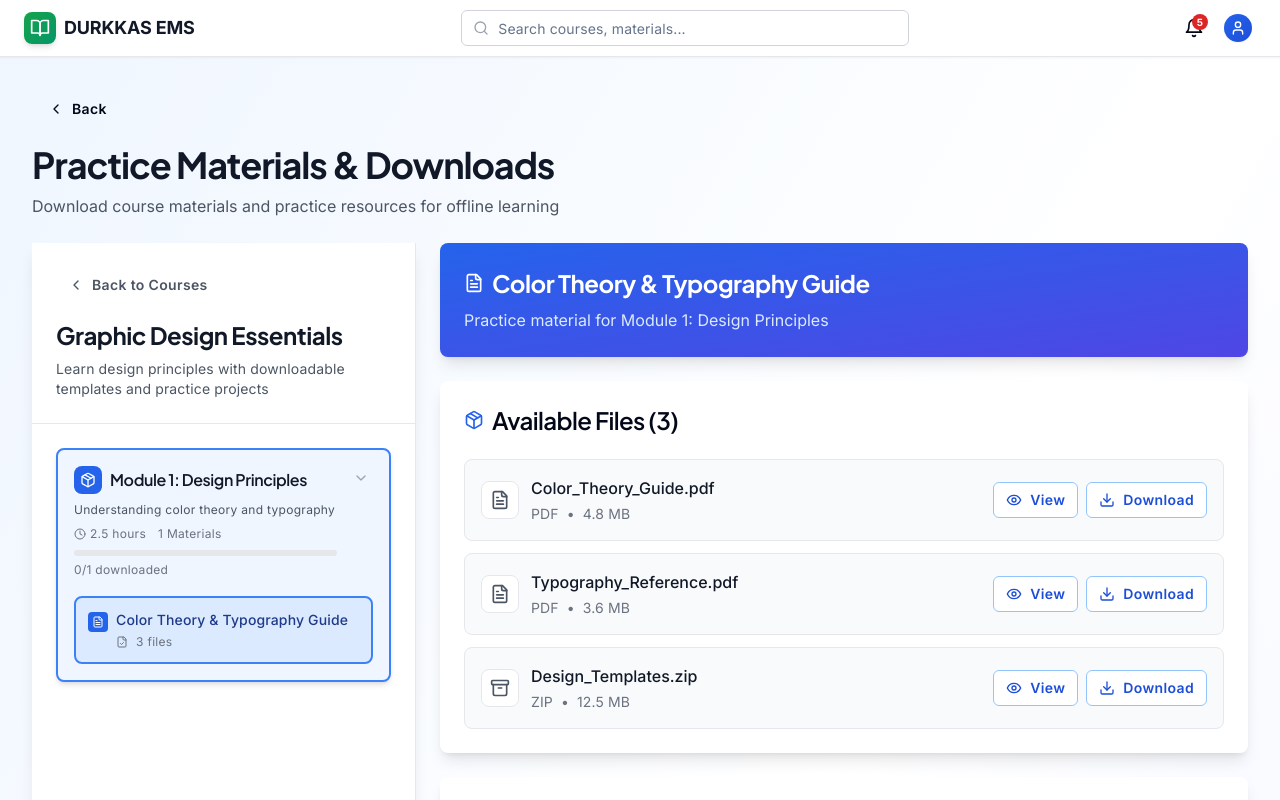
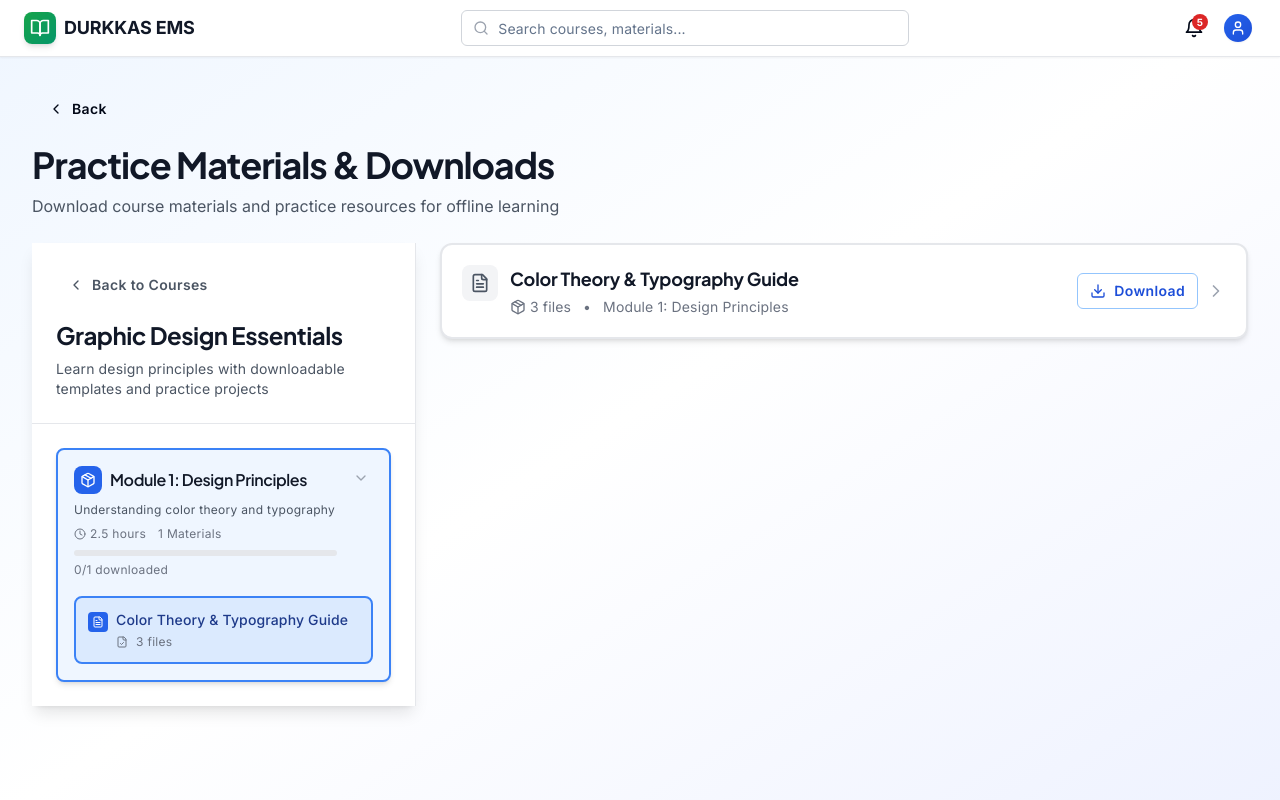
Before and after one commit to durkkasinfotech/EMS_ongoing, a Next.js app: page /dashboard/offline/student/courses in a window 1280 px wide. Both pictures are taken after a click on the element 639 px from the left and 528 px from the top of the page. Shown: the top 800 px of the page. Built offline with nearby package versions, Linux system fonts and the light colour scheme.

Commit message:
Convert content viewer to inline expandable dropdowns: each subtopic has unique expandable content section on screen, no popups

```diff
--- a/app/dashboard/offline/student/courses/page.tsx
+++ b/app/dashboard/offline/student/courses/page.tsx
@@ -151,6 +151,7 @@ export default function OfflineCoursesPage() {
   const [selectedModule, setSelectedModule] = useState<string | null>(null);
   const [selectedSubtopic, setSelectedSubtopic] = useState<string | null>(null);
   const [expandedModules, setExpandedModules] = useState<Set<string>>(new Set());
+  const [expandedContents, setExpandedContents] = useState<Set<string>>(new Set()); // Track expanded content sections
   const [downloadedContent, setDownloadedContent] = useState(getDownloadedContent());
   const [sidebarOpen, setSidebarOpen] = useState(false);
   const [isMobile, setIsMobile] = useState(false);
@@ -264,7 +265,25 @@ export default function OfflineCoursesPage() {
 
   const handleSubtopicSelect = (subtopicId: string) => {
     setSelectedSubtopic(subtopicId);
+    // Toggle content expansion
+    const newExpanded = new Set(expandedContents);
+    if (newExpanded.has(subtopicId)) {
+      newExpanded.delete(subtopicId);
+    } else {
+      newExpanded.add(subtopicId);
+    }
+    setExpandedContents(newExpanded);
     setSidebarOpen(false); // Close sidebar on mobile after selection
+  };
+
+  const toggleContentExpansion = (subtopicId: string) => {
+    const newExpanded = new Set(expandedContents);
+    if (newExpanded.has(subtopicId)) {
+      newExpanded.delete(subtopicId);
+    } else {
+      newExpanded.add(subtopicId);
+    }
+    setExpandedContents(newExpanded);
   };
 
   // Generate content for display
@@ -629,107 +648,147 @@ export default function OfflineCoursesPage() {
                     </div>
               </motion.div>
 
-              {/* Main Content Area */}
+              {/* Main Content Area - Expandable Dropdowns */}
               <div className="flex-1 min-w-0">
-                {selectedSubtopicData ? (
+                {selectedCourseData ? (
+                  <div className="space-y-4">
+                    {selectedCourseData.modules.map((module) => (
+                      <div key={module.id} className="space-y-3">
+                        {module.subtopics.map((subtopic) => {
+                          const isExpanded = expandedContents.has(subtopic.id);
+                          const isDownloaded = downloadedContent.some(
+                            (d: any) => d.subtopicId === subtopic.id
+                          );
+                          const content = generateContent(subtopic);
+
+                          return (
                             <motion.div
-                    key={selectedSubtopic}
-                    initial={{ opacity: 0, x: 20 }}
-                    animate={{ opacity: 1, x: 0 }}
-                    transition={{ duration: 0.3 }}
-                    className="space-y-6"
+                              key={subtopic.id}
+                              initial={{ opacity: 0, y: 10 }}
+                              animate={{ opacity: 1, y: 0 }}
+                              className="bg-white rounded-xl border-2 border-gray-200 shadow-md hover:shadow-lg transition-all overflow-hidden"
                             >
-                    {/* Content Header */}
-                    <Card className="border-0 shadow-lg bg-gradient-to-br from-blue-600 to-indigo-600 text-white">
-                      <CardContent className="p-6">
-                        <div className="flex items-start justify-between gap-4">
-                          <div className="flex-1">
-                            <div className="flex items-center gap-2 mb-2">
-                              <FileText className="h-5 w-5" />
-                              <h2 className="text-2xl font-bold">{selectedSubtopicData.title}</h2>
+                              {/* Dropdown Header - Always Visible */}
+                              <button
+                                onClick={() => toggleContentExpansion(subtopic.id)}
+                                className="w-full text-left p-5 hover:bg-gray-50 transition-colors"
+                              >
+                                <div className="flex items-center justify-between gap-4">
+                                  <div className="flex items-start gap-3 flex-1 min-w-0">
+                                    <div
+                                      className={`
+                                        p-2 rounded-lg flex-shrink-0
+                                        ${isExpanded ? "bg-blue-600" : "bg-gray-100"}
+                                      `}
+                                    >
+                                      <FileText
+                                        className={`h-5 w-5 ${isExpanded ? "text-white" : "text-gray-600"}`}
+                                      />
                                     </div>
-                            <p className="text-blue-100">
-                              Practice material for {selectedModuleData?.title}
-                            </p>
+                                    <div className="flex-1 min-w-0">
+                                      <div className="flex items-center gap-2 mb-1">
+                                        <h3 className="text-lg font-bold text-gray-900 line-clamp-1">
+                                          {subtopic.title}
+                                        </h3>
+                                        {isDownloaded && (
+                                          <CheckCircle2 className="h-5 w-5 text-blue-600 flex-shrink-0" />
+                                        )}
+                                      </div>
+                                      <div className="flex items-center gap-3 text-sm text-gray-500">
+                                        <span className="flex items-center gap-1">
+                                          <Package className="h-4 w-4" />
+                                          {subtopic.files.length} files
+                                        </span>
+                                        <span>•</span>
+                                        <span>{module.title}</span>
                                       </div>
                                     </div>
-                      </CardContent>
-                    </Card>
+                                  </div>
+                                  <div className="flex items-center gap-2 flex-shrink-0">
+                                    <Button
+                                      size="sm"
+                                      variant="outline"
+                                      onClick={(e) => {
+                                        e.stopPropagation();
+                                        handleDownload(subtopic.files[0], subtopic);
+                                      }}
+                                      className="border-blue-300 text-blue-700 hover:bg-blue-50"
+                                    >
+                                      <Download className="h-4 w-4 mr-2" />
+                                      Download
+                                    </Button>
+                                    {isExpanded ? (
+                                      <ChevronDown className="h-5 w-5 text-gray-400" />
+                                    ) : (
+                                      <ChevronRight className="h-5 w-5 text-gray-400" />
+                                    )}
+                                  </div>
+                                </div>
+                              </button>
 
-                    {/* Files Section */}
-                    <Card className="border-0 shadow-lg">
-                      <CardHeader>
-                        <CardTitle className="flex items-center gap-2">
-                          <Package className="h-5 w-5 text-blue-600" />
-                          Available Files ({selectedSubtopicData.files.length})
-                        </CardTitle>
-                      </CardHeader>
-                      <CardContent>
-                        <div className="space-y-3">
-                          {selectedSubtopicData.files.map((file: any, index: number) => {
+                              {/* Expandable Content - Dropdown */}
+                              <AnimatePresence>
+                                {isExpanded && (
+                                  <motion.div
+                                    initial={{ height: 0, opacity: 0 }}
+                                    animate={{ height: "auto", opacity: 1 }}
+                                    exit={{ height: 0, opacity: 0 }}
+                                    transition={{ duration: 0.3, ease: "easeInOut" }}
+                                    className="overflow-hidden border-t border-gray-200"
+                                  >
+                                    <div className="p-5 space-y-5 bg-gradient-to-br from-gray-50 to-white">
+                                      {/* Files List */}
+                                      <div>
+                                        <h4 className="text-sm font-semibold text-gray-700 mb-3 flex items-center gap-2">
+                                          <Package className="h-4 w-4 text-blue-600" />
+                                          Available Files
+                                        </h4>
+                                        <div className="space-y-2">
+                                          {subtopic.files.map((file: any, index: number) => {
                                             const FileIcon = getFileIcon(file.type);
                                             const fileDownloaded = downloadedContent.some(
                                               (d: any) =>
-                                d.subtopicId === selectedSubtopicData.id && d.fileName === file.name
+                                                d.subtopicId === subtopic.id && d.fileName === file.name
                                             );
 
                                             return (
                                               <motion.div
                                                 key={index}
-                                initial={{ opacity: 0, y: 10 }}
-                                animate={{ opacity: 1, y: 0 }}
-                                transition={{ delay: index * 0.1 }}
-                                className="bg-gray-50 rounded-lg border border-gray-200 hover:border-blue-300 transition-all overflow-hidden"
+                                                initial={{ opacity: 0, x: -10 }}
+                                                animate={{ opacity: 1, x: 0 }}
+                                                transition={{ delay: index * 0.05 }}
+                                                className="bg-white rounded-lg border border-gray-200 p-3 hover:border-blue-300 transition-all"
                                               >
-                                <div className="flex items-center justify-between p-4">
+                                                <div className="flex items-center justify-between gap-3">
                                                   <div className="flex items-center gap-3 flex-1 min-w-0">
-                                    <div className="p-2 bg-white rounded-lg border border-gray-200 flex-shrink-0">
-                                      <FileIcon className="h-5 w-5 text-gray-600" />
+                                                    <div className="p-1.5 bg-gray-100 rounded flex-shrink-0">
+                                                      <FileIcon className="h-4 w-4 text-gray-600" />
                                                     </div>
                                                     <div className="flex-1 min-w-0">
-                                      <div className="font-medium text-gray-900 mb-1 truncate">
+                                                      <div className="font-medium text-sm text-gray-900 truncate">
                                                         {file.name}
                                                       </div>
-                                      <div className="flex items-center gap-2 text-sm text-gray-500">
+                                                      <div className="flex items-center gap-2 text-xs text-gray-500">
                                                         <span>{file.type.toUpperCase()}</span>
                                                         <span>•</span>
                                                         <span>{file.size}</span>
                                                         {fileDownloaded && (
                                                           <>
                                                             <span>•</span>
-                                            <div className="flex items-center gap-1">
-                                              <CheckCircle2 className="h-4 w-4 text-blue-600" />
-                                              <span className="text-blue-600">Downloaded</span>
-                                            </div>
+                                                            <CheckCircle2 className="h-3 w-3 text-blue-600" />
                                                           </>
                                                         )}
                                                       </div>
                                                     </div>
                                                   </div>
-                                  <div className="flex items-center gap-2 flex-shrink-0 ml-4">
+                                                  <div className="flex items-center gap-2 flex-shrink-0">
                                                     <Button
                                                       size="sm"
                                                       variant="outline"
-                                      onClick={() => {
-                                        const content = generateContent(selectedSubtopicData);
-                                        // Open in new window or modal
-                                        toast({
-                                          title: "Viewing Content",
-                                          description: "Content preview opened",
-                                        });
-                                      }}
-                                      className="border-blue-300 text-blue-700 hover:bg-blue-50"
+                                                      onClick={() => handleDownload(file, subtopic)}
+                                                      className="border-blue-300 text-blue-700 hover:bg-blue-50 text-xs"
                                                     >
-                                      <Eye className="h-4 w-4 mr-2" />
-                                      View
-                                    </Button>
-                                    <Button
-                                      size="sm"
-                                      variant="outline"
-                                      onClick={() => handleDownload(file, selectedSubtopicData)}
-                                      className="border-blue-300 text-blue-700 hover:bg-blue-50"
-                                    >
-                                      <Download className="h-4 w-4 mr-2" />
+                                                      <Download className="h-3 w-3 mr-1" />
                                                       Download
                                                     </Button>
                                                   </div>
@@ -738,48 +797,65 @@ export default function OfflineCoursesPage() {
                                             );
                                           })}
                                         </div>
-                      </CardContent>
-                    </Card>
+                                      </div>
 
                                       {/* Content Preview */}
-                    <Card className="border-0 shadow-lg">
-                      <CardHeader>
-                        <CardTitle>Content Preview</CardTitle>
-                      </CardHeader>
-                      <CardContent>
+                                      <div>
+                                        <h4 className="text-sm font-semibold text-gray-700 mb-3 flex items-center gap-2">
+                                          <FileText className="h-4 w-4 text-blue-600" />
+                                          Content Preview
+                                        </h4>
+                                        <div className="bg-white rounded-lg border border-gray-200 p-4">
                                           <div className="prose prose-sm max-w-none">
-                          {generateContent(selectedSubtopicData).map((block: any, index: number) => (
-                            <div key={index} className="mb-4">
+                                            {content.map((block: any, index: number) => (
+                                              <motion.div
+                                                key={index}
+                                                initial={{ opacity: 0, y: 5 }}
+                                                animate={{ opacity: 1, y: 0 }}
+                                                transition={{ delay: index * 0.05 }}
+                                                className="mb-3 last:mb-0"
+                                              >
                                                 {block.type === "heading" && (
-                                <h3 className="text-xl font-bold text-gray-900 mb-2">
+                                                  <h3 className="text-lg font-bold text-gray-900 mb-2">
                                                     {block.content}
                                                   </h3>
                                                 )}
                                                 {block.type === "paragraph" && (
-                                <p className="text-gray-700 leading-relaxed">{block.content}</p>
+                                                  <p className="text-gray-700 leading-relaxed text-sm">
+                                                    {block.content}
+                                                  </p>
                                                 )}
                                                 {block.type === "list" && block.items && (
-                                <ul className="list-disc list-inside space-y-1 text-gray-700 ml-4">
+                                                  <ul className="list-disc list-inside space-y-1 text-gray-700 ml-2 text-sm">
                                                     {block.items.map((item: string, idx: number) => (
                                                       <li key={idx}>{item}</li>
                                                     ))}
                                                   </ul>
                                                 )}
+                                              </motion.div>
+                                            ))}
+                                          </div>
+                                        </div>
+                                      </div>
+                                    </div>
+                                  </motion.div>
+                                )}
+                              </AnimatePresence>
+                            </motion.div>
+                          );
+                        })}
                       </div>
                     ))}
                   </div>
-                      </CardContent>
-                    </Card>
-                  </motion.div>
                 ) : (
                   <Card className="border-0 shadow-lg">
                     <CardContent className="p-12 text-center">
                       <BookOpen className="h-16 w-16 text-gray-400 mx-auto mb-4" />
                       <h3 className="text-xl font-semibold text-gray-900 mb-2">
-                        Select a Module
+                        Select a Course
                       </h3>
                       <p className="text-gray-600">
-                        Choose a module from the sidebar to view its content and materials
+                        Choose a course from the list to view its modules and materials
                       </p>
                     </CardContent>
                   </Card>
```
Lines whose indentation alone changed are shown as unchanged.
